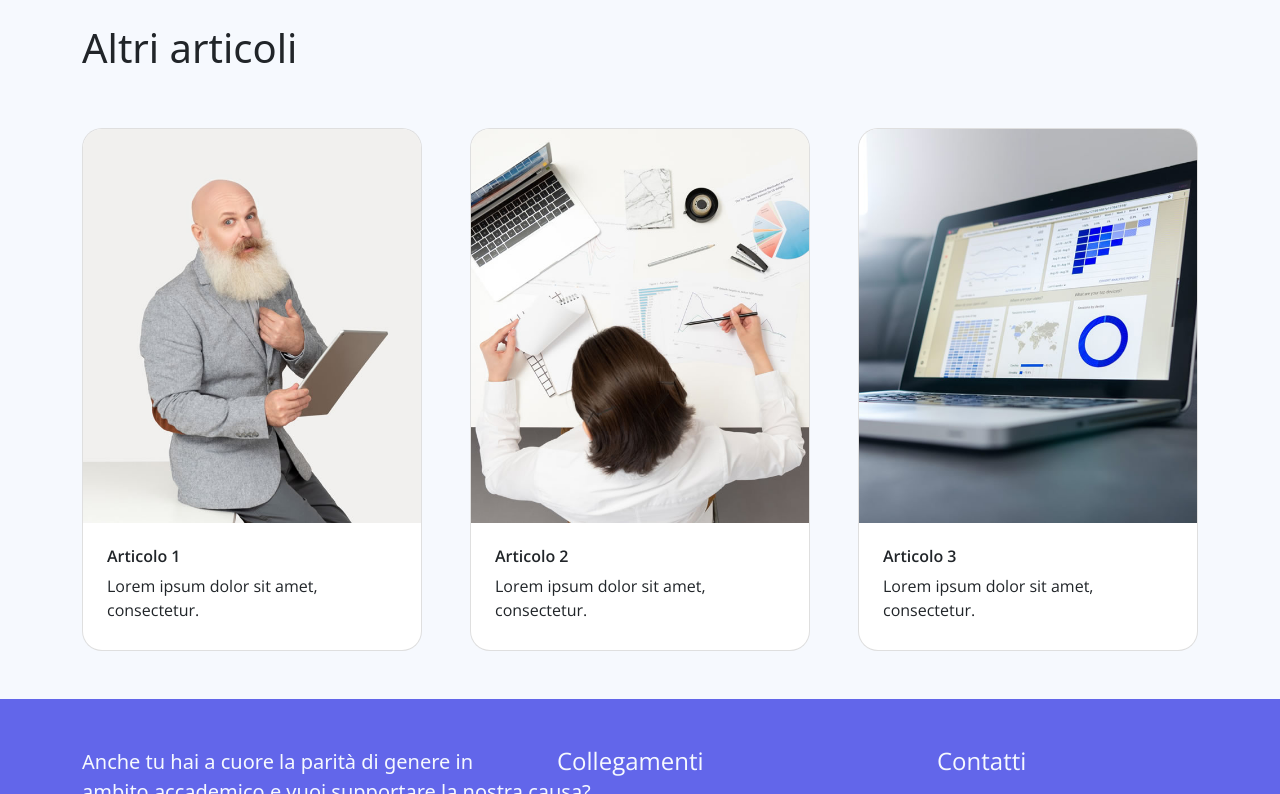
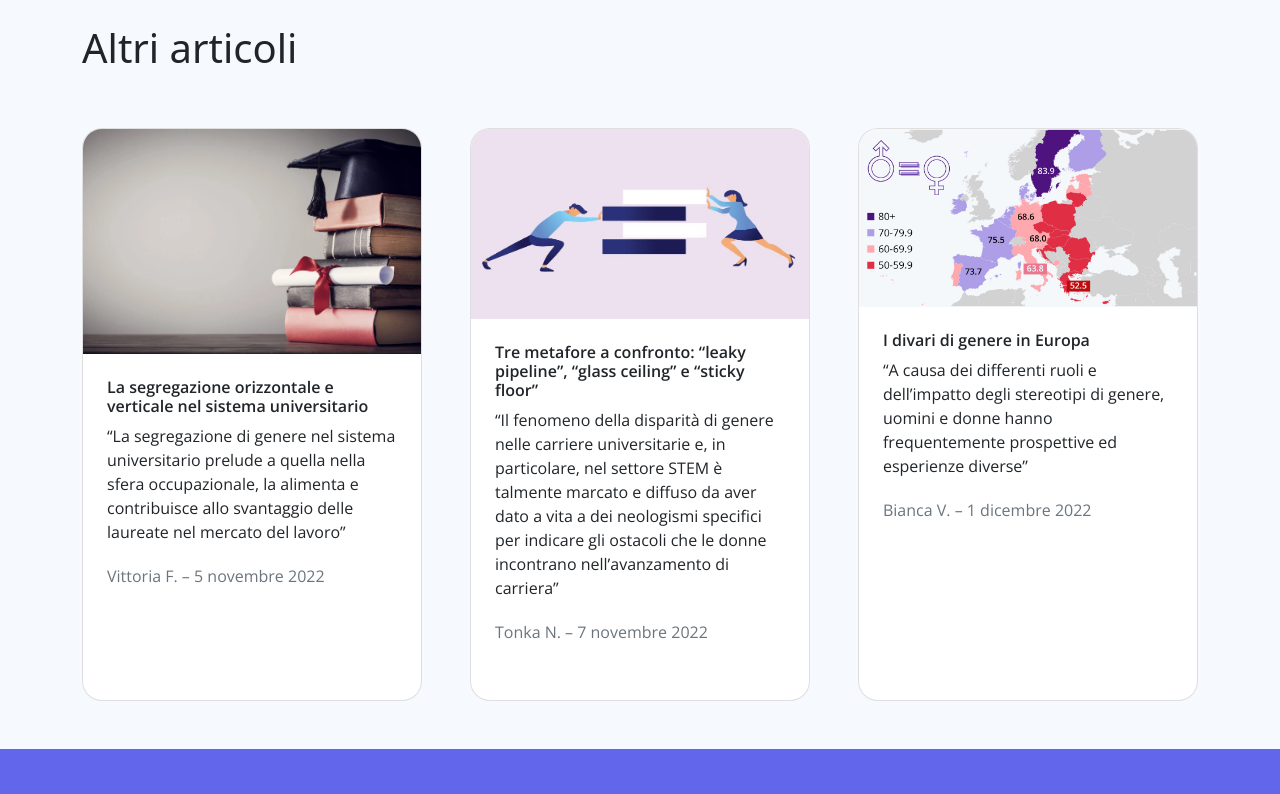
Before and after one commit to unifemly/unifemly.github.io, a plain HTML site: page blog.html in a window 1280 px wide. Shown: the part 1470-2264 px from the top of the page. Drawn offline with nearby package versions, Linux system fonts and the light colour scheme.

Commit message:
Blog articles

```diff
--- a/blog.html
+++ b/blog.html
@@ -130,35 +130,43 @@ https://templatemo.com/tm-561-purple-buzz
 
                         <div class="col-sm-6 col-lg-4 mb-5">
                             <a href="#" class="related-content card text-decoration-none overflow-hidden h-100">
-                                <img class="related-img card-img-top" src="./assets/img/related-post-01.jpg" alt="Card image cap">
+                                <img class="related-img card-img-top" src="./assets/img/uni.webp" alt="Card image cap">
                                 <div class="related-body card-body p-4">
-                                    <h5 class="card-title h6 m-0 semi-bold-600 text-dark">Articolo 1</h5>
+                                    <h5 class="card-title h6 m-0 semi-bold-600 text-dark">La segregazione orizzontale e verticale nel sistema universitario</h5>
                                     <p class="card-text pt-2 mb-1 light-300 text-dark">
-                                        Lorem ipsum dolor sit amet, consectetur.
+                                        “La segregazione di genere nel sistema universitario prelude a quella nella sfera occupazionale, la alimenta e contribuisce allo svantaggio delle laureate nel mercato del lavoro”
+                                    </p>
+                                    <p class="worksingle-footer py-3 text-muted light-300">
+                                        Vittoria F. – 5 novembre 2022
                                     </p>
                                 </div>
                             </a>
                         </div>
                         <div class="col-sm-6 col-lg-4 mb-5">
                             <a href="#" class="related-content card text-decoration-none overflow-hidden h-100">
-                                <img class="related-img card-img-top" src="./assets/img/related-post-02.jpg" alt="Card image cap">
+                                <img class="related-img card-img-top" src="./assets/img/gender_eq.jpeg" alt="Card image cap">
                                 <div class="related-body card-body p-4">
-                                    <h5 class="card-title h6 m-0 semi-bold-600 text-dark">Articolo 2</h5>
+                                    <h5 class="card-title h6 m-0 semi-bold-600 text-dark">Tre metafore a confronto: “leaky pipeline”, “glass ceiling” e “sticky floor”</h5>
                                     <p class="card-text pt-2 mb-1 light-300 text-dark">
-                                        Lorem ipsum dolor sit amet, consectetur.
+                                        “Il fenomeno della disparità di genere nelle carriere universitarie e, in particolare, nel settore STEM è talmente marcato e diffuso da aver dato a vita a dei neologismi specifici per indicare gli ostacoli che le donne incontrano nell’avanzamento di carriera”
+                                    </p>
+                                    <p class="worksingle-footer py-3 text-muted light-300">
+                                        Tonka N. – 7 novembre 2022
                                     </p>
                                 </div>
                             </a>
                         </div>
                         <div class="col-sm-6 col-lg-4 mb-5">
                             <a href="#" class="related-content card text-decoration-none overflow-hidden h-100">
-                                <img class="related-img card-img-top" src="./assets/img/related-post-03.jpg" alt="Card image cap">
+                                <img class="related-img card-img-top" src="./assets/img/europe.jpeg" alt="Card image cap">
                                 <div class="related-body card-body p-4">
-                                    <h5 class="card-title h6 m-0 semi-bold-600 text-dark">Articolo 3</h5>
+                                    <h5 class="card-title h6 m-0 semi-bold-600 text-dark">I divari di genere in Europa</h5>
                                     <p class="card-text pt-2 mb-1 light-300 text-dark">
-                                        Lorem ipsum dolor sit amet, consectetur.
+                                        “A causa dei differenti ruoli e dell’impatto degli stereotipi di genere, uomini e donne hanno frequentemente prospettive ed esperienze diverse”
                                     </p>
-
+                                    <p class="worksingle-footer py-3 text-muted light-300">
+                                        Bianca V. – 1 dicembre 2022
+                                    </p>
                                 </div>
                             </a>
                         </div>
```
Also changed, not shown: assets/img/europe.jpeg (added), assets/img/gender_eq.jpeg (added), assets/img/uni.jpeg (added), assets/img/uni.webp (added).
